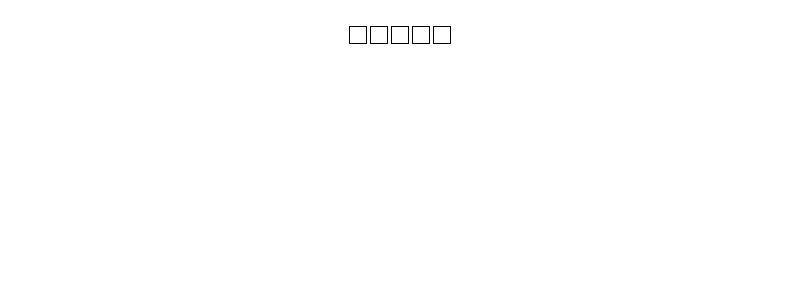
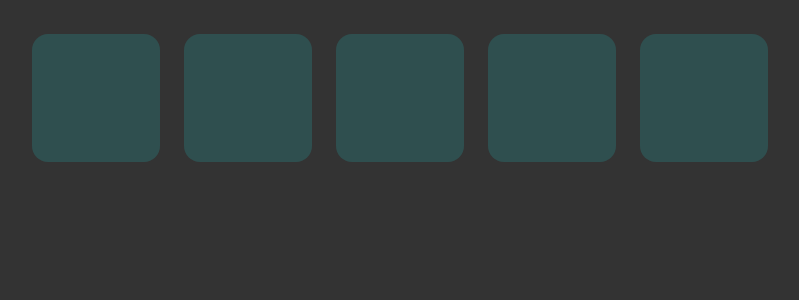
Before and after one commit to maxostarr/wordle-cheater-ui, a Svelte app: page / in a window 1280 px wide. Shown: the top 300 px of the page, without its empty margins (240-1039 px from the left). Built offline with nearby package versions, Linux system fonts and the light colour scheme.

Commit message:
styling updates

```diff
--- a/public/global.css
+++ b/public/global.css
@@ -6,6 +6,7 @@ html, body {
 
 body {
 	color: #333;
+	background-color: #333;
 	margin: 0;
 	padding: 8px;
 	box-sizing: border-box;
--- a/src/App.svelte
+++ b/src/App.svelte
@@ -1,14 +1,21 @@
 <script lang="ts">
   import { runCheater } from "./cheater";
-  let letters = Array.from({ length: 5 }, () => ({ letter: "", value: -1 }));
+  let letters = Array.from({ length: 5 }, () => ({ letter: " ", value: -1 }));
   let letterIndex = 0;
   window.addEventListener("keypress", (e) => {
     let key = e.key;
     if (key.length === 1 && key.match(/[a-z]/i) && letterIndex < 5) {
-      letters[letterIndex++] = { letter: key, value: 0 };
-      letters = [...letters];
+      letters[letterIndex++] = { letter: key.toLocaleLowerCase(), value: 0 };
     }
   });
+  window.addEventListener("keydown", (e) => {
+    if (e.key === "Backspace") {
+      if (letterIndex > 0) {
+        letters[--letterIndex] = { letter: " ", value: -1 };
+      }
+    }
+  });
+
   $: wrongLetters = getWrongLetters(letters);
 
   $: correctLetterCorrectPosition = getcorrectLetterCorrectPosition(letters);
@@ -37,13 +44,20 @@
 </script>
 
 <main>
-  {#each letters as letter}
-    <span>{letter.letter}</span>
-  {/each}
-  {#each suggestedLetters as letter}
-    <span>{letter}</span>
-  {/each}
-  {suggestedLetters}
+  <div class="row">
+    {#each letters as letter}
+      <span class="letterContainer">
+        <span class="letter">{letter.letter.toUpperCase()}</span>
+      </span>
+    {/each}
+  </div>
+  <div class="row">
+    {#each suggestedLetters as letter}
+      <span class="letterContainer">
+        <span class="letter">{letter.toUpperCase()}</span>
+      </span>
+    {/each}
+  </div>
 </main>
 
 <style>
@@ -52,14 +66,34 @@
     padding: 1em;
     max-width: 240px;
     margin: 0 auto;
+    display: flex;
+    flex-direction: column;
+    align-items: center;
   }
 
-  span {
+  .letterContainer {
     display: inline-block;
-    width: 1em;
-    height: 1em;
-    border: 1px solid black;
-    margin: 0.1em;
+    width: 10vw;
+    height: 10vw;
+    background-color: darkslategray;
+    color: white;
+    font-size: xx-large;
+    margin: 0.3em;
+    border-radius: 0.5em;
+  }
+
+  .row {
+    display: grid;
+    width: max-content;
+    grid-template-columns: repeat(5, 1fr);
+    grid-gap: 0.3em;
+  }
+
+  .letter {
+    display: flex;
+    justify-content: center;
+    align-items: center;
+    height: 100%;
   }
 
   @media (min-width: 640px) {
```
Also changed, not shown: 1 other file (tests, documents, lock files or other folders).
